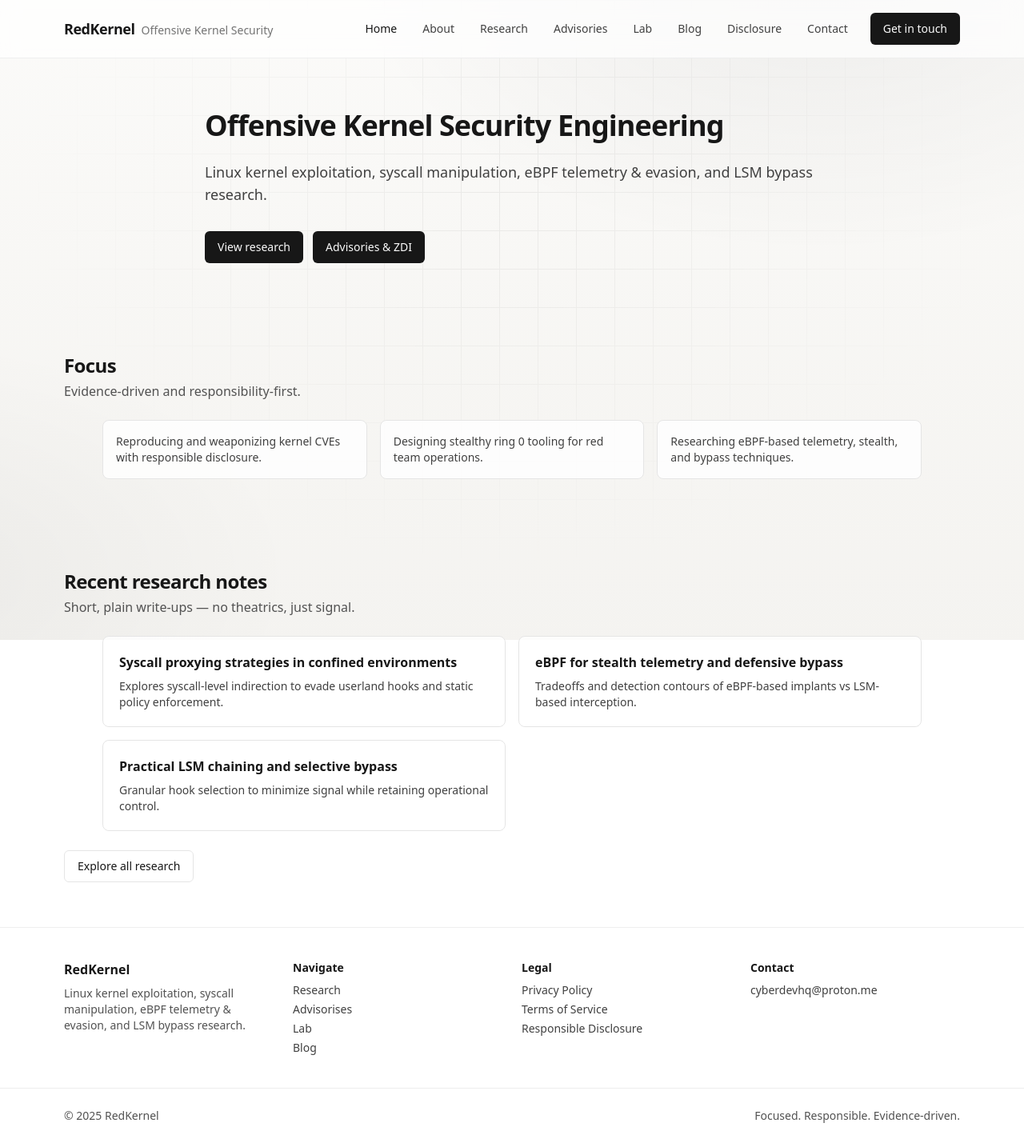
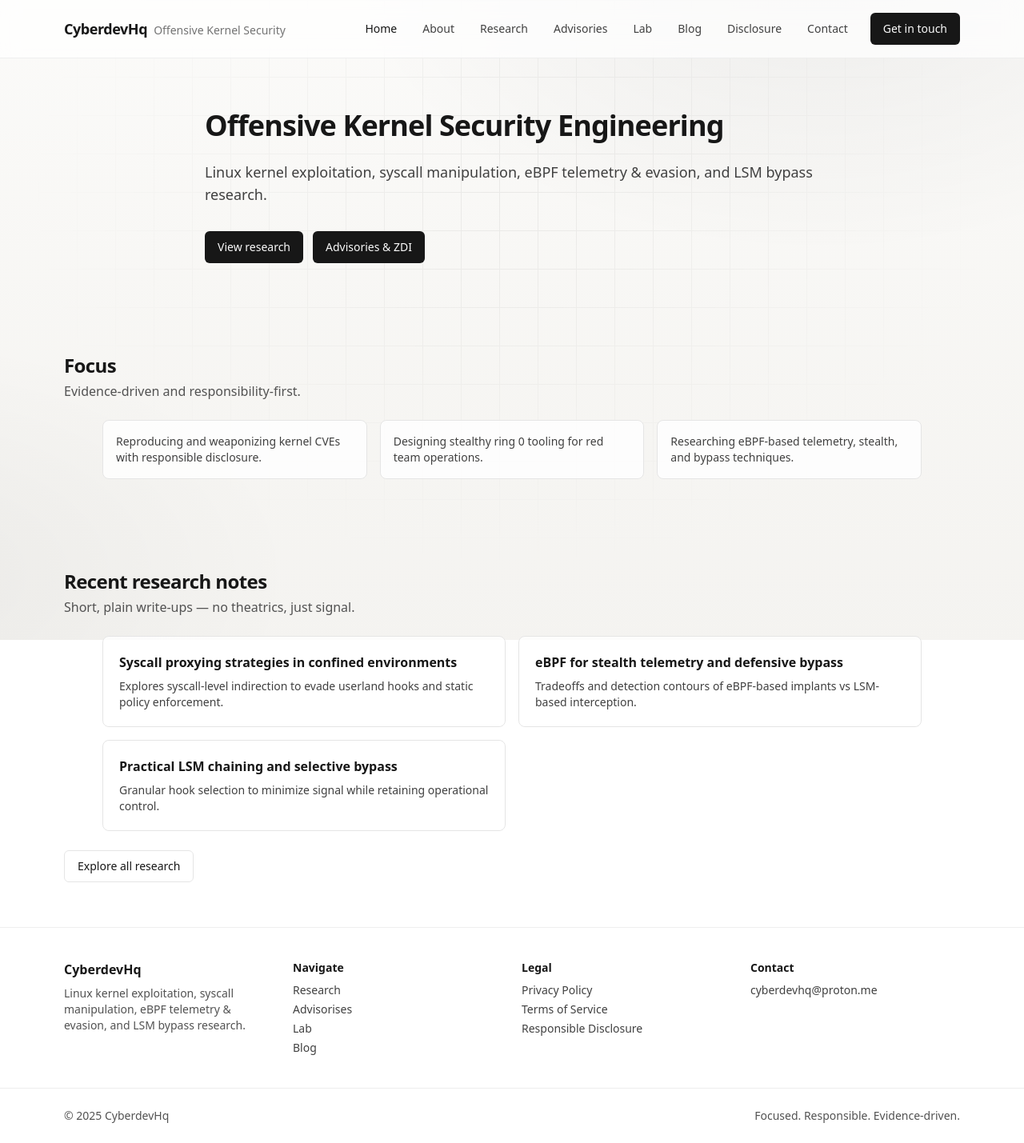
Before and after one commit to Gr3ytrac3/Official-Site, a Next.js app in the folder redkernel/: page / in a window 1280 px wide. Shown: the whole page at 80% size. Built offline with nearby package versions, Linux system fonts and the light colour scheme.

Commit message:
Updated Site Content

```diff
--- a/redkernel/src/components/site-footer.tsx
+++ b/redkernel/src/components/site-footer.tsx
@@ -5,7 +5,7 @@ export function SiteFooter() {
     <footer className="border-t border-neutral-200/60 bg-white/70">
       <div className="mx-auto grid max-w-6xl gap-6 px-4 py-10 sm:grid-cols-2 md:grid-cols-4">
         <div className="space-y-2">
-          <div className="text-base font-semibold text-neutral-900">RedKernel</div>
+          <div className="text-base font-semibold text-neutral-900">CyberdevHq</div>
           <p className="text-sm text-neutral-600">
             Linux kernel exploitation, syscall manipulation, eBPF telemetry & evasion, and LSM bypass research.
           </p>
@@ -64,7 +64,7 @@ export function SiteFooter() {
       </div>
       <div className="border-t border-neutral-200/70">
         <div className="mx-auto flex max-w-6xl items-center justify-between px-4 py-6 text-sm text-neutral-600">
-          <span>© {new Date().getFullYear()} RedKernel</span>
+          <span>© {new Date().getFullYear()} CyberdevHq</span>
           <span>Focused. Responsible. Evidence-driven.</span>
         </div>
       </div>
--- a/redkernel/src/components/site-header.tsx
+++ b/redkernel/src/components/site-header.tsx
@@ -30,7 +30,7 @@ export function SiteHeader() {
     <header className="sticky top-0 z-50 w-full border-b border-neutral-200/60 bg-white/70 backdrop-blur-md">
       <div className="mx-auto flex max-w-6xl items-center justify-between px-4 py-3 md:py-4">
         <Link href="/" className="flex items-baseline gap-2">
-          <span className="text-lg font-semibold tracking-tight text-neutral-900">RedKernel</span>
+          <span className="text-lg font-semibold tracking-tight text-neutral-900">CyberdevHq</span>
           <span className="hidden text-sm text-neutral-500 sm:inline">Offensive Kernel Security</span>
         </Link>
 
```
